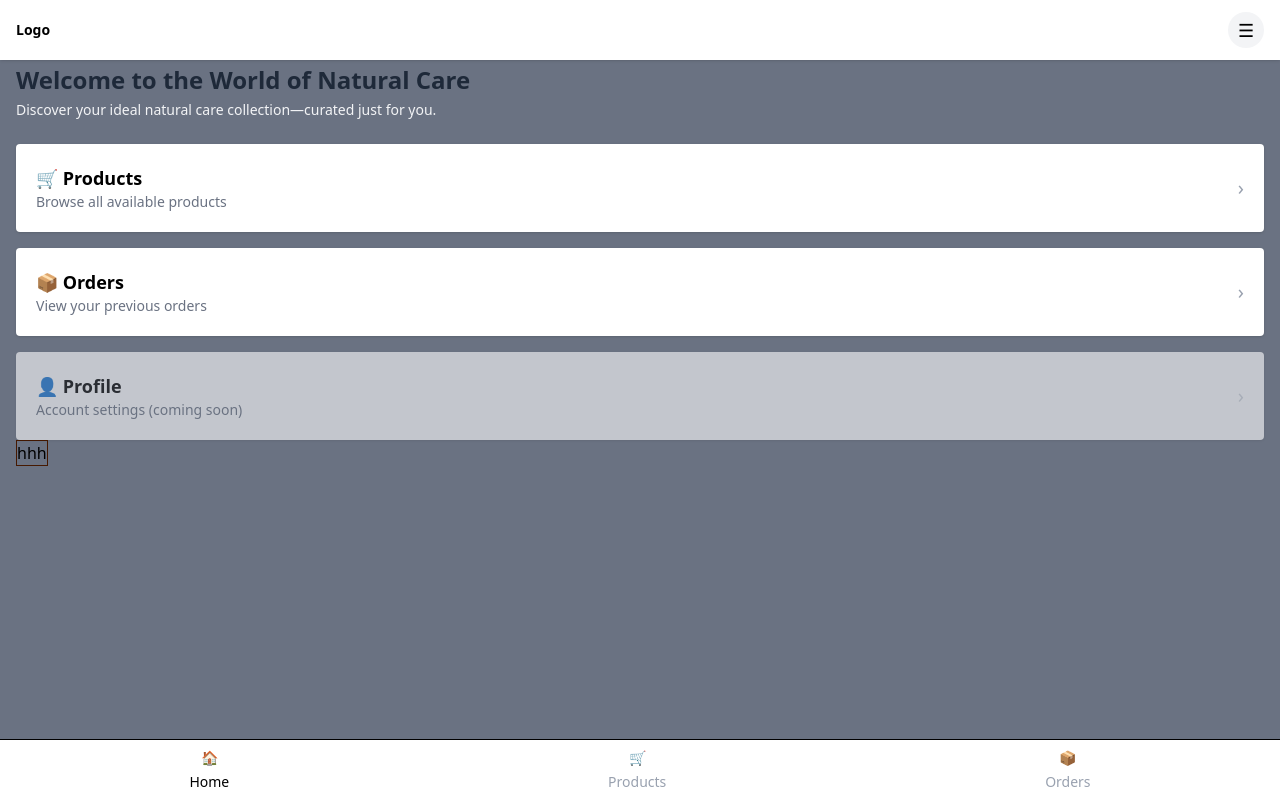
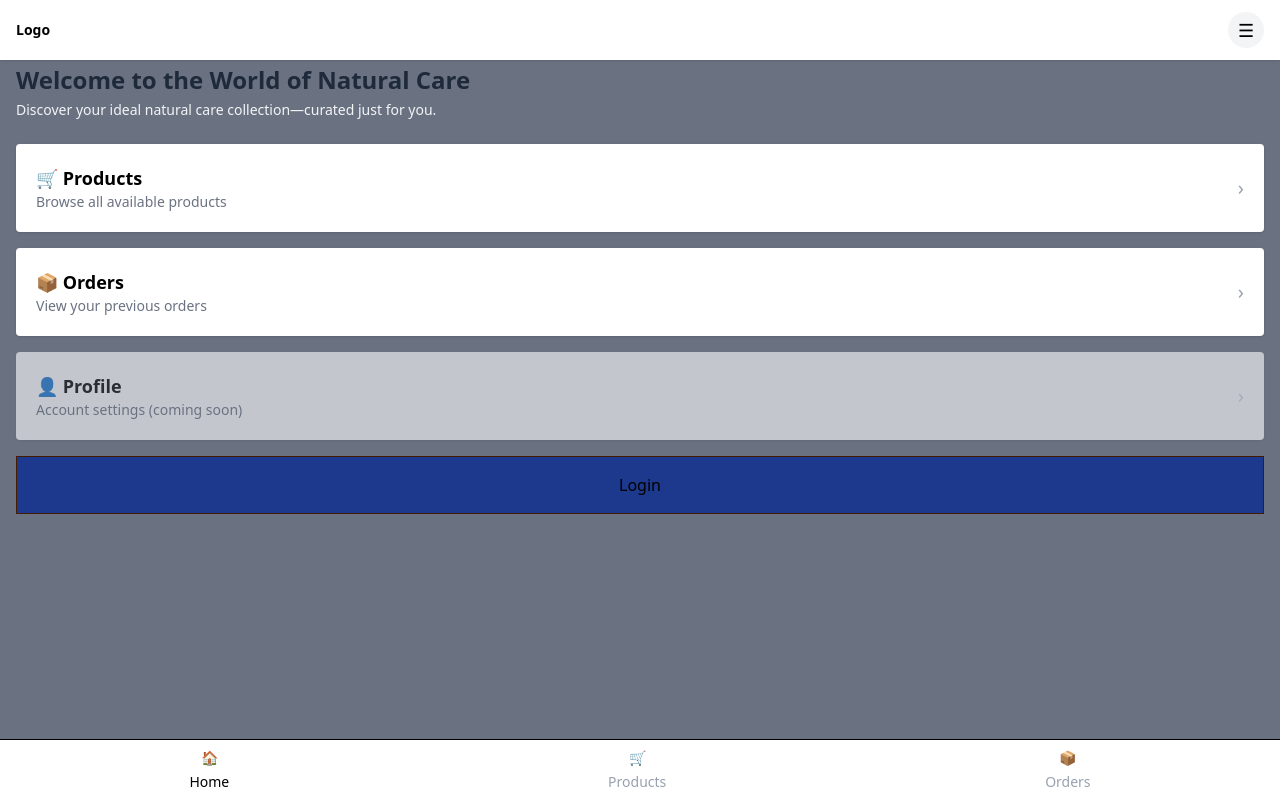
Before and after one commit to HUMAM9797/mini-program, a Svelte app: page / in a window 1280 px wide. Built offline with nearby package versions, Linux system fonts and the light colour scheme.

Commit message:
add superQi auth api

```diff
--- a/index.html
+++ b/index.html
@@ -5,10 +5,10 @@
     <link rel="icon" type="image/svg+xml" href="/vite.svg" />
     <meta name="viewport" content="width=device-width, initial-scale=1.0" />
     <title>mini-program</title>
+    <script src="https://cdn.marmot-cloud.com/npm/hylid-bridge/2.10.0/index.js"></script>
   </head>
   <body>
     <div id="app"></div>
     <script type="module" src="/src/main.js" ></script>
-    <script src="https://cdn.marmot-cloud.com/npm/hylid-bridge/2.10.0/index.js"></script>
   </body>
 </html>
--- a/src/pages/Home.svelte
+++ b/src/pages/Home.svelte
@@ -1,22 +1,42 @@
+<script>
+    export let go;
 
-
-<script >
-
-    export let go;
     const handleLogin = () => {
         my.getAuthCode({
-            scopes: ["auth_base"],
+            scopes: ["auth_base", "USER_ID"],
             success: (res) => {
-                my.alert({
-                    content: res.authCode,
-                });
+        fetch('https://its.mouamle.space/api/auth-with-superQi', {
+                        method: 'POST',
+                        headers: {
+                            'Content-Type': 'application/json'
+                        },
+                        body: JSON.stringify({
+                            token: res.authCode
+                        })
+                    }).then(res => res.json()).then(data => {
+                        my.alert({
+                            content: "Login successful" + JSON.stringify(data)
+                        });
+                    }).catch(err => {
+                        let errorDetails = '';
+                        if (err && typeof err === 'object') {
+                            errorDetails = JSON.stringify(err, null, 2);
+                        } else {
+                            errorDetails = String(err);
+                        }
+                        my.alert({
+                            content: "Error: " + errorDetails,
+                        });
+                    });
+
             },
-            fail: (res) => {
-                console.log(res.authErrorScopes);
+            fail: (err) => {
+                console.log("Authorization failed:", err.authErrorScopes);
             },
         });
     };
 </script>
+
 <div class="min-h-screen bg-gray-500 px-4 py-16 pb-24">
     <!-- Header -->
     <header class="mb-6">
@@ -32,7 +52,7 @@
     <div class="grid gap-4">
         <!-- Products -->
         <button
-            on:click={() => go("products")}
+            onclick={() => go("products")}
             class="flex items-center justify-between rounded bg-white p-5 shadow-sm active:scale-95 transition"
         >
             <div class="flex flex-col items-start">
@@ -46,7 +66,7 @@
 
         <!-- Orders -->
         <button
-            on:click={() => go("orders")}
+            onclick={() => go("orders")}
             class="flex items-center justify-between rounded bg-white p-5 shadow-sm active:scale-95 transition"
         >
             <div class="flex flex-col items-start">
@@ -69,7 +89,14 @@
             </div>
             <span class="text-xl text-gray-300">›</span>
         </button>
+
+        <button
+        onclick={handleLogin}
+        class=" border border-amber-950 bg-blue-900  py-4"
+    >
+        Login
+    </button>
     </div>
 
-    <button on:click={handleLogin} class="border border-amber-950"> hhh</button>
+
 </div>
--- a/vite.config.js
+++ b/vite.config.js
@@ -6,6 +6,9 @@ import { resolve } from 'path'
 // https://vite.dev/config/
 export default defineConfig({
   plugins: [svelte(), tailwindcss()],
+  server:{
+    allowedHosts:true
+  },
   resolve: {
     alias: {
       $lib: resolve(__dirname, 'src/lib')
```
